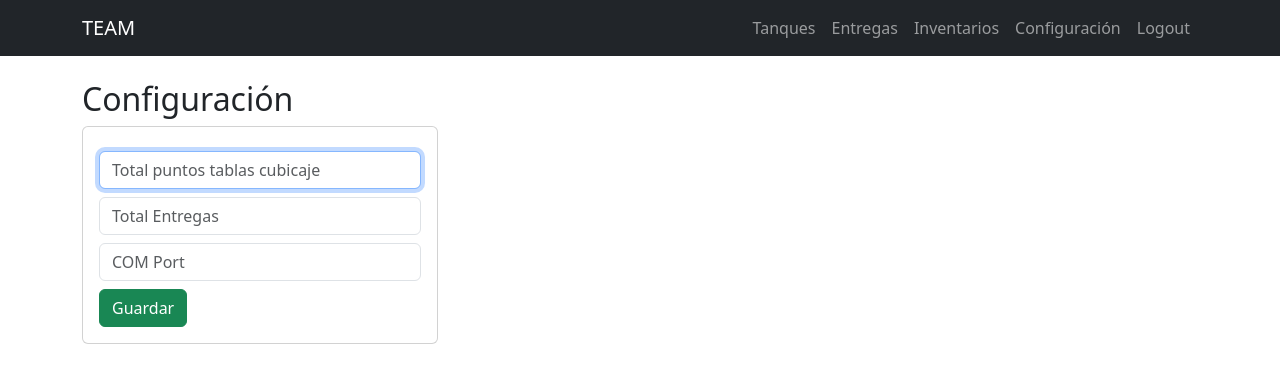
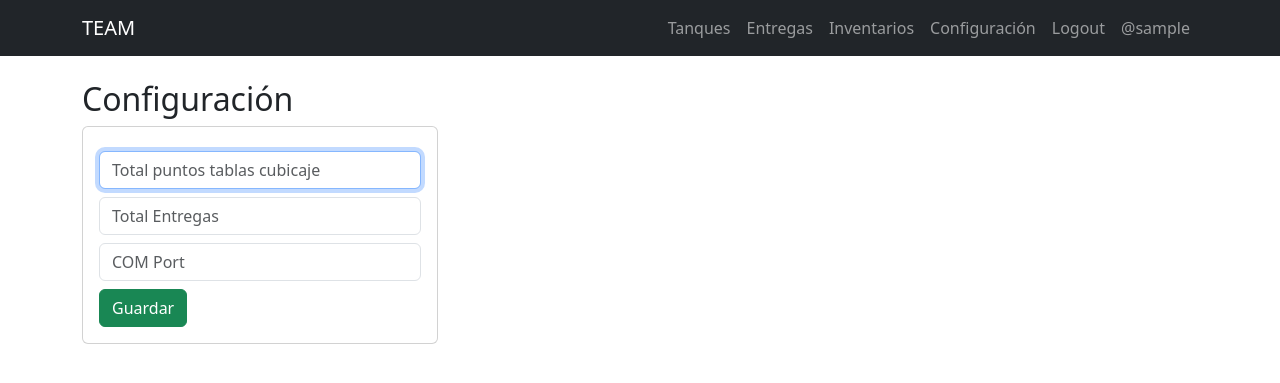
Before and after one commit to AldoQuintal/super-guacamole, a Django app: page /configuracion/ in a window 1280 px wide. Shown: the top 383 px of the page. Run offline with Django 5.2, Linux system fonts and the light colour scheme; the visitor is signed in with stand-in values (Sample User, id 1); data that the repository does not hold is empty; some libraries are stand-ins or nearby versions.

Commit message:
Username

```diff
--- a/Tanques/templates/base.html
+++ b/Tanques/templates/base.html
@@ -39,6 +39,9 @@
                 <li class="nav-item">
                   <a href="/accounts/logout/" class="nav-link">{% csrf_token %}Logout</a>
                 </li>
+                <li class="nav-item">
+                  <a href="#" class="nav-link">@{{ user.username }}</a>
+                </li>
                 {% else %}
                   <li class="nav-item">
                     <a class="nav-link" href="{% url 'login' %}">Login</a>
```
